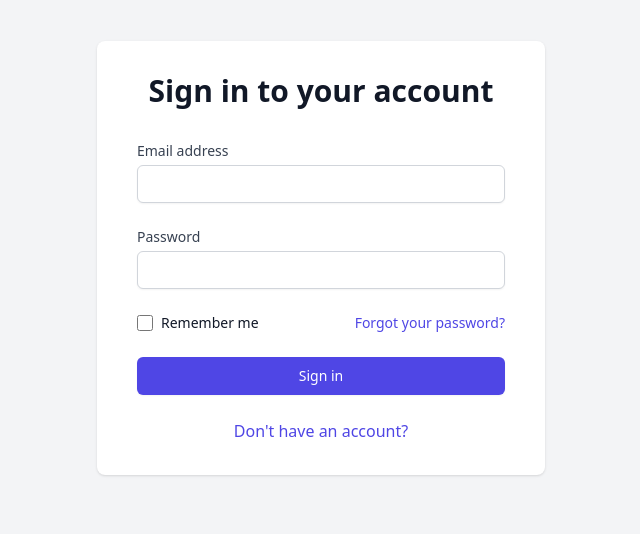
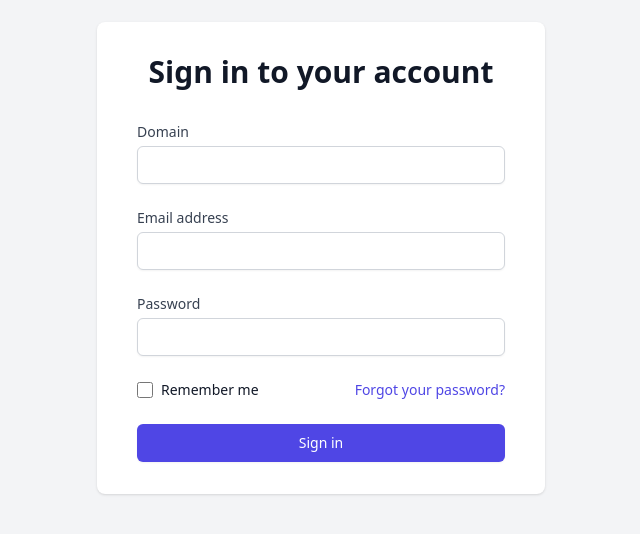
Before and after one commit to wello-solutions/servicedesk-app, a React (Create React App) app: page /service-desk/login in a window 1280 px wide. Shown: the part 142-676 px from the top of the page, without its empty margins (319-959 px from the left). Built offline with nearby package versions, Linux system fonts and the light colour scheme.

Commit message:
Login page changes add domain
Signed-off-by: hemant9701 <hemant9701@gmail.com>

```diff
--- a/src/components/Login.js
+++ b/src/components/Login.js
@@ -10,10 +10,6 @@ const Login = () => {
   const [rememberMe, setRememberMe] = useState(false)
   const navigate = useNavigate();
   const { login } = useAuth();
-
-  useEffect(() => {
-    setDomain("testnative2");
-  }, []);
 
   const handleSubmit = (e) => {
     e.preventDefault()
@@ -33,7 +29,7 @@ const Login = () => {
           <div className="bg-white py-8 px-4 shadow sm:rounded-lg sm:px-10">
             <h2 className="text-center text-3xl font-extrabold text-gray-900 mb-8">Sign in to your account</h2>
             <form className="space-y-6" onSubmit={handleSubmit}>
-              {/* <div>
+              <div>
                 <label htmlFor="domain" className="block text-sm font-medium text-gray-700">
                   Domain
                 </label>
@@ -48,7 +44,7 @@ const Login = () => {
                     onChange={(e) => setDomain(e.target.value)}
                   />
                 </div>
-              </div> */}
+              </div>
 
               <div>
                 <label htmlFor="email" className="block text-sm font-medium text-gray-700">
@@ -116,11 +112,11 @@ const Login = () => {
                   Sign in
                 </button>
               </div>
-              <div className='text-center'>
+              { /*<div className='text-center'>
                 <Link to="/create-user" className="font-medium text-indigo-600 hover:text-indigo-500">
                     Don't have an account?
                 </Link>
-              </div>
+              </div> */ }
             </form>
           </div>
         </div>
```
